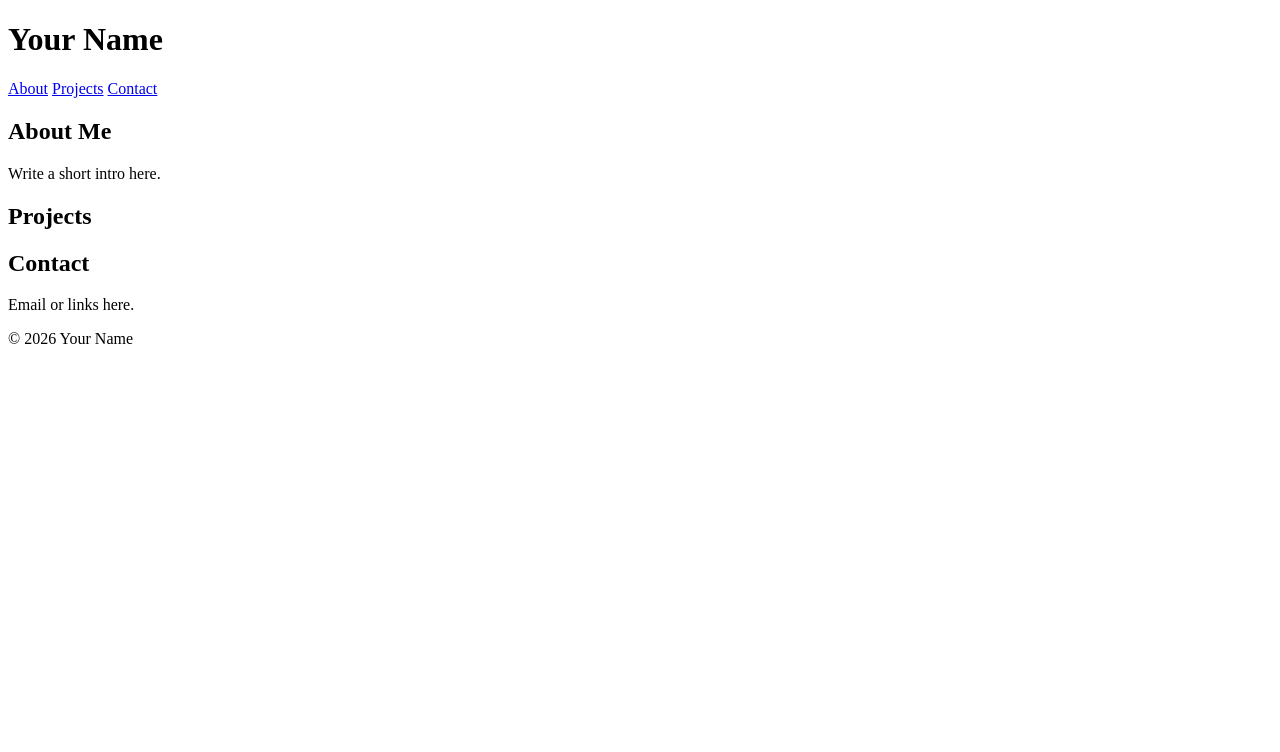
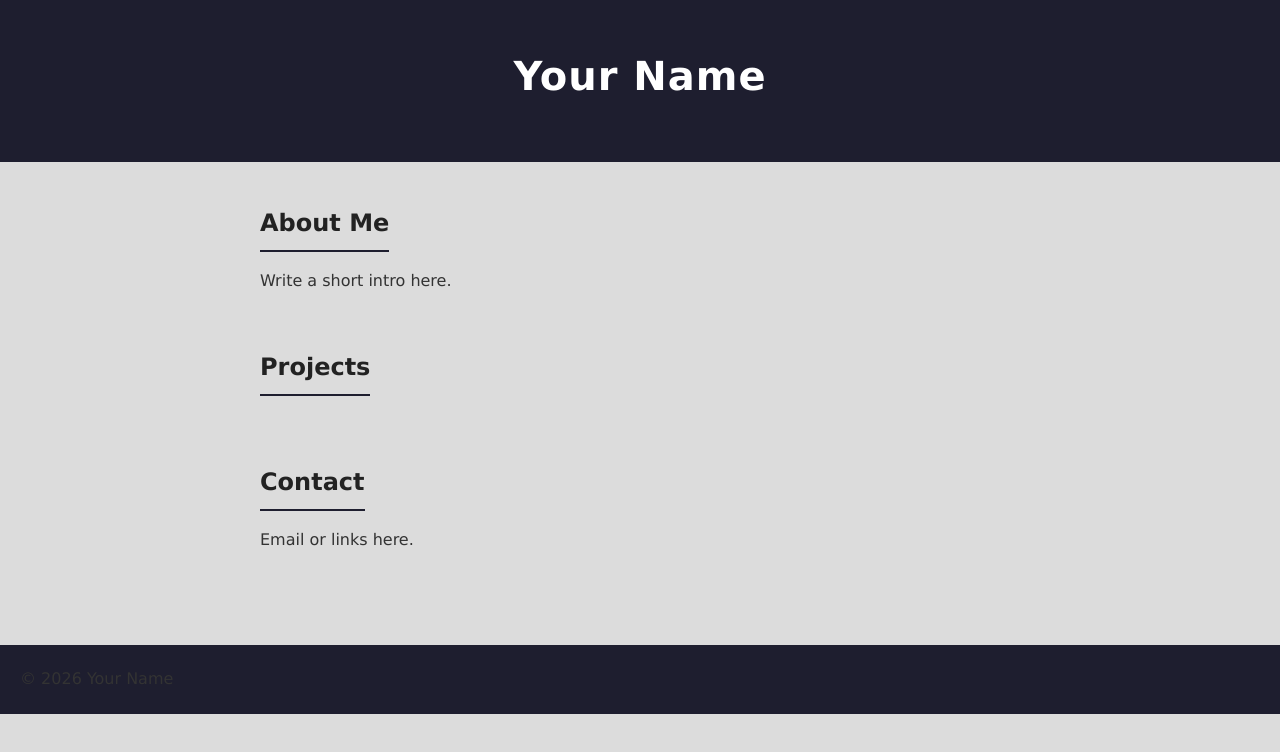
Before and after one commit to jacobparngapala/my_portfolio, a plain HTML site: page index.html in a window 1280 px wide. Drawn offline with Linux system fonts and the light colour scheme.

Commit message:
Edited and styled index.html with style.css

```diff
--- a/index.html
+++ b/index.html
@@ -3,18 +3,15 @@
 <head>
   <meta charset="UTF-8">
   <meta name="viewport" content="width=device-width, initial-scale=1.0">
-  <title>Your Name — Portfolio</title>
+    <title>Your Name — Portfolio</title>
   <link rel="stylesheet" href="style.css">
 </head>
 <body>
 
   <header>
+    <div>
     <h1>Your Name</h1>
-    <nav>
-      <a href="#about">About</a>
-      <a href="#projects">Projects</a>
-      <a href="#contact">Contact</a>
-    </nav>
+    </div>
   </header>
 
   <main>
--- a/style.css
+++ b/style.css
@@ -0,0 +1,58 @@
+* {
+    margin: 0;
+    padding: 0;
+    box-sizing: border-box;
+}
+
+body {
+    font-family:Verdana, Geneva, Tahoma, sans-serif;
+    line-height: 1.8;
+    color: #222;
+    background-color: gainsboro;
+}
+
+header {
+    text-align: center;
+    padding: 40px 20px;
+    background-color: #1e1e2f;
+    color: #fff;
+}
+
+header h1 {
+    font-size: 2.50rem;
+    letter-spacing: 1px;
+    margin-bottom: 10px;
+}
+
+main {
+    max-width: 800px;
+    margin: 0 auto;
+    padding: 40px 20px;
+}
+
+section {
+    margin-bottom: 50px;
+}
+
+section h2 {
+    margin-bottom: 15px;
+    border-bottom: 2px solid #1e1e2f;
+    display: inline-block;
+    padding-bottom: 5px;
+}
+
+p {
+    text-align: justify;
+    text-justify: inter-word;
+    hyphens: auto;
+    font-size: 1rem;
+    color: #333;
+}
+
+footer {
+    text-align: center;
+    padding: 20px;
+    background-color: #1e1e2f;
+    color: #ccc;
+    font-size: 0.9rem;
+}
```
